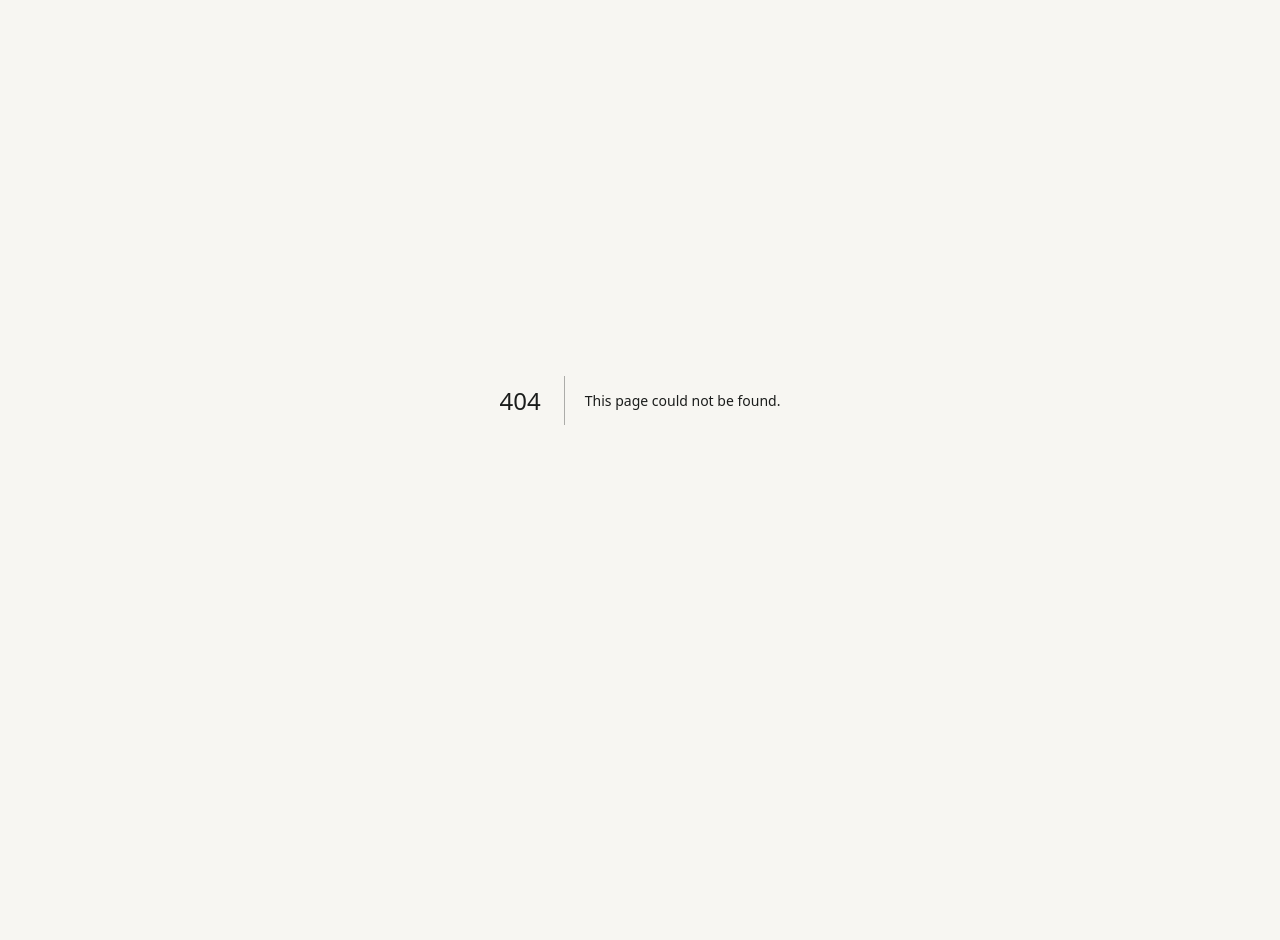
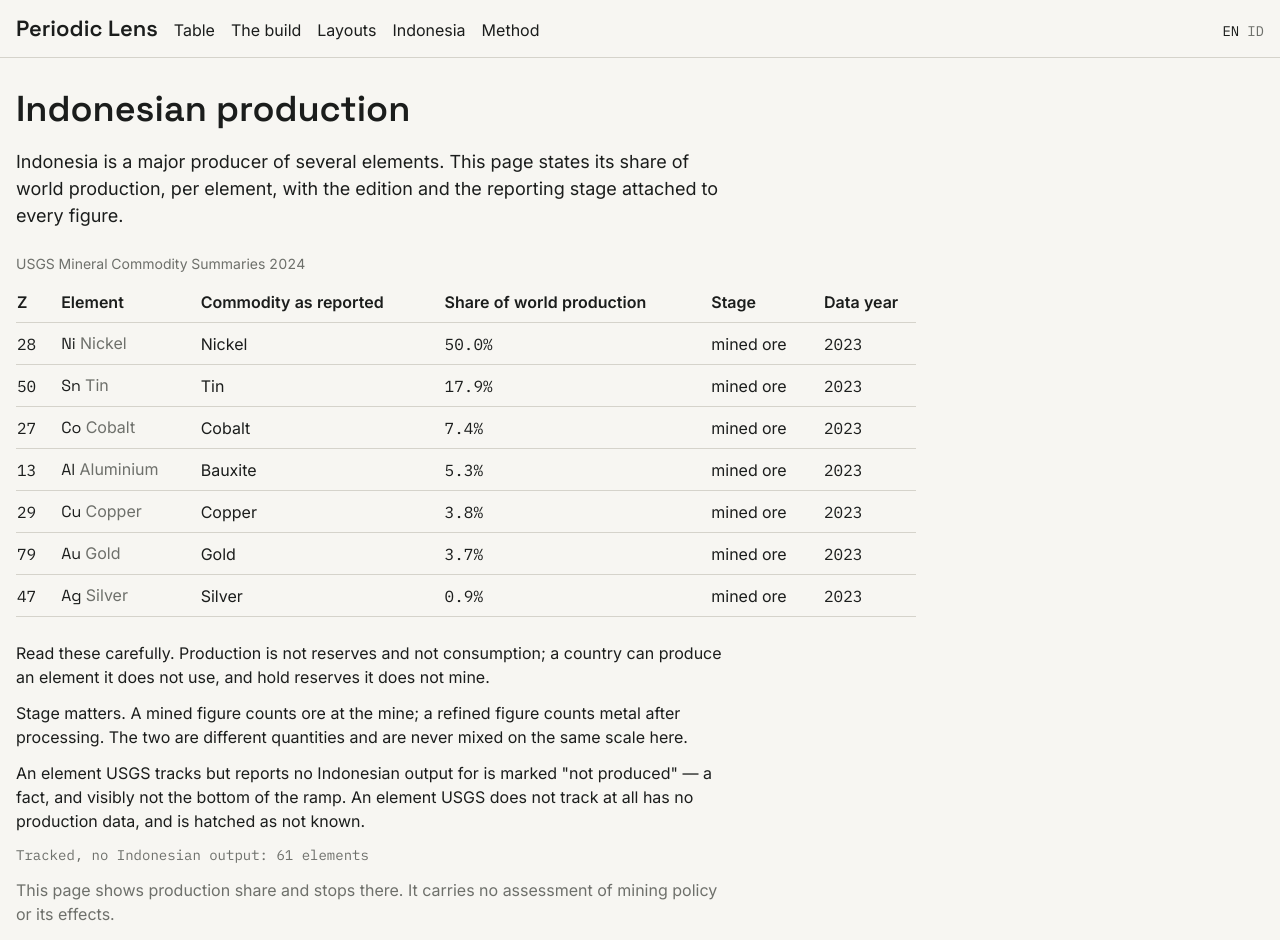
Before and after one commit to andifathulms/periodic-lens, a Next.js app: page /periodic-lens/en/indonesia in a window 1280 px wide. Before the commit this address had no page. Shown: the top 940 px of the page. Before the commit the page ends 800 px from the top, so only its background shows below. Built offline with nearby package versions, Linux system fonts and the light colour scheme.

Commit message:
feat(indonesia): production-share context, dated and staged, with no policy commentary

```diff
--- /dev/null
+++ b/app/[locale]/indonesia/page.tsx
@@ -0,0 +1,133 @@
+import { notFound } from 'next/navigation'
+import { ELEMENTS, USGS_EDITION } from '@/lib/elements/data'
+import { isLocale, t, term } from '@/lib/i18n'
+
+export { generateStaticParams } from '../layout'
+
+/**
+ * PRD.md §4 and invariant 11.
+ *
+ * The lens shows mine production share, dated and staged, and stops. There is
+ * no commentary on mining policy, downstream processing, or environmental
+ * impact here, in either direction, in either locale — that is a deliberate
+ * boundary, and the copy scan in data:validate enforces it.
+ */
+const COPY = {
+  en: {
+    intro:
+      'Indonesia is a major producer of several elements. This page states its share of world production, per element, with the edition and the reporting stage attached to every figure.',
+    reads:
+      'Read these carefully. Production is not reserves and not consumption; a country can produce an element it does not use, and hold reserves it does not mine.',
+    stage:
+      'Stage matters. A mined figure counts ore at the mine; a refined figure counts metal after processing. The two are different quantities and are never mixed on the same scale here.',
+    absent:
+      'An element USGS tracks but reports no Indonesian output for is marked "not produced" — a fact, and visibly not the bottom of the ramp. An element USGS does not track at all has no production data, and is hatched as not known.',
+    bounds:
+      'This page shows production share and stops there. It carries no assessment of mining policy or its effects.',
+    share: 'Share of world production',
+    commodity: 'Commodity as reported',
+  },
+  id: {
+    intro:
+      'Indonesia adalah produsen besar untuk beberapa unsur. Halaman ini menyatakan pangsa produksi dunia, per unsur, dengan edisi dan tahap pelaporan melekat pada setiap angka.',
+    reads:
+      'Bacalah dengan cermat. Produksi bukan cadangan dan bukan konsumsi; sebuah negara dapat memproduksi unsur yang tidak dipakainya, dan memiliki cadangan yang tidak ditambangnya.',
+    stage:
+      'Tahap pelaporan penting. Angka tambang menghitung bijih di lokasi tambang; angka olahan menghitung logam setelah pemrosesan. Keduanya besaran berbeda dan tidak pernah dicampur pada satu skala di sini.',
+    absent:
+      'Unsur yang dilacak USGS tetapi tanpa laporan produksi Indonesia ditandai "tidak diproduksi" — sebuah fakta, dan jelas bukan ujung bawah skala. Unsur yang sama sekali tidak dilacak USGS tidak memiliki data produksi, dan diarsir sebagai tidak diketahui.',
+    bounds:
+      'Halaman ini menampilkan pangsa produksi dan berhenti di situ. Tidak ada penilaian atas kebijakan pertambangan maupun dampaknya.',
+    share: 'Pangsa produksi dunia',
+    commodity: 'Komoditas sebagaimana dilaporkan',
+  },
+} as const
+
+export default function IndonesiaPage({ params }: { params: { locale: string } }) {
+  if (!isLocale(params.locale)) notFound()
+  const locale = params.locale
+  const copy = COPY[locale]
+
+  const produced = ELEMENTS.filter((element) => element.production.type === 'produced').sort(
+    (a, b) =>
+      (b.production.type === 'produced' ? b.production.production.share : 0) -
+      (a.production.type === 'produced' ? a.production.production.share : 0),
+  )
+  const notProduced = ELEMENTS.filter((element) => element.production.type === 'not-produced')
+
+  return (
+    <div className="mx-auto max-w-[1440px] px-16 py-24 flex flex-col gap-24">
+      <header className="max-w-[70ch] flex flex-col gap-12">
+        <h1 className="font-display text-36 font-semibold">{t(locale, 'lens.production-id')}</h1>
+        <p className="text-18">{copy.intro}</p>
+      </header>
+
+      <section className="max-w-[900px]">
+        <table className="w-full text-16 border-collapse">
+          <caption className="text-left text-14 text-muted pb-8">
+            USGS Mineral Commodity Summaries {USGS_EDITION}
+          </caption>
+          <thead>
+            <tr className="border-b border-rule text-left">
+              <th scope="col" className="py-8 pr-16">
+                Z
+              </th>
+              <th scope="col" className="py-8 pr-16">
+                {locale === 'id' ? 'Unsur' : 'Element'}
+              </th>
+              <th scope="col" className="py-8 pr-16">
+                {copy.commodity}
+              </th>
+              <th scope="col" className="py-8 pr-16">
+                {copy.share}
+              </th>
+              <th scope="col" className="py-8 pr-16">
+                {locale === 'id' ? 'Tahap' : 'Stage'}
+              </th>
+              <th scope="col" className="py-8">
+                {locale === 'id' ? 'Tahun data' : 'Data year'}
+              </th>
+            </tr>
+          </thead>
+          <tbody>
+            {produced.map((element) => {
+              if (element.production.type !== 'produced') return null
+              const p = element.production.production
+              return (
+                <tr key={element.z} className="border-b border-rule">
+                  <td className="py-8 pr-16 font-mono tabular">{element.z}</td>
+                  <td className="py-8 pr-16">
+                    <span className="font-display">{element.symbol}</span>{' '}
+                    <span className="text-muted">
+                      {locale === 'id' ? element.nameId : element.name}
+                    </span>
+                  </td>
+                  <td className="py-8 pr-16">{p.commodity}</td>
+                  <td className="py-8 pr-16 font-mono tabular">
+                    {(p.share * 100).toFixed(1)}%
+                  </td>
+                  <td className="py-8 pr-16">{term(locale, p.stage)}</td>
+                  <td className="py-8 font-mono tabular">{p.dataYear}</td>
+                </tr>
+              )
+            })}
+          </tbody>
+        </table>
+      </section>
+
+      <section className="max-w-[70ch] flex flex-col gap-12 text-16">
+        <p>{copy.reads}</p>
+        <p>{copy.stage}</p>
+        <p>{copy.absent}</p>
+        <p className="font-mono text-14 text-muted">
+          {locale === 'id' ? 'Dilacak tanpa produksi Indonesia' : 'Tracked, no Indonesian output'}:{' '}
+          {notProduced.length} {locale === 'id' ? 'unsur' : 'elements'}
+        </p>
+        <p className="text-muted">{copy.bounds}</p>
+        <p className="font-mono text-14 text-muted">
+          U.S. Geological Survey, Mineral Commodity Summaries {USGS_EDITION}. Public domain.
+        </p>
+      </section>
+    </div>
+  )
+}
```
